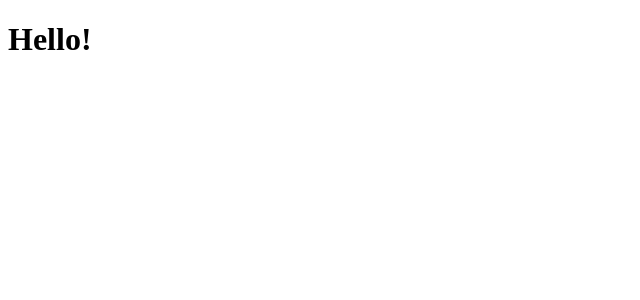
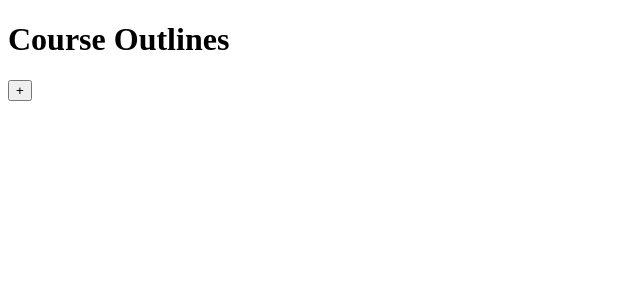
Before and after one commit to zaidokal/CourseCanvas, a React (Create React App) app in the folder client/: page /homepage in a window 1280 px wide. Shown: the top 300 px of the page, without its empty margins (0-640 px from the left). Built offline with nearby package versions, Linux system fonts and the light colour scheme.

Commit message:
Button in homepage to create a new CO

```diff
--- a/client/src/views/HomePage.jsx
+++ b/client/src/views/HomePage.jsx
@@ -1,13 +1,20 @@
 import React from "react";
 import styles from "./HomePage.module.css";
 import { Link } from "react-router-dom";
-import AccountButton from "../components/AccountButton";
+import NewButton from "../HomePage";
+// import AccountButton from "../components/AccountButton";
 
 const HomePage = () => {
   return (
     <>
       <div>
-        <h1>Hello!</h1>
+        <h1>Course Outlines</h1>
+      </div>
+
+      <div className={styles.Outlines} id="Outlines">
+        <button className={styles.square} id="createButton" onClick={NewButton}>
+          +
+        </button>
       </div>
 
       <div className={styles.AccountDiv1}>
```
